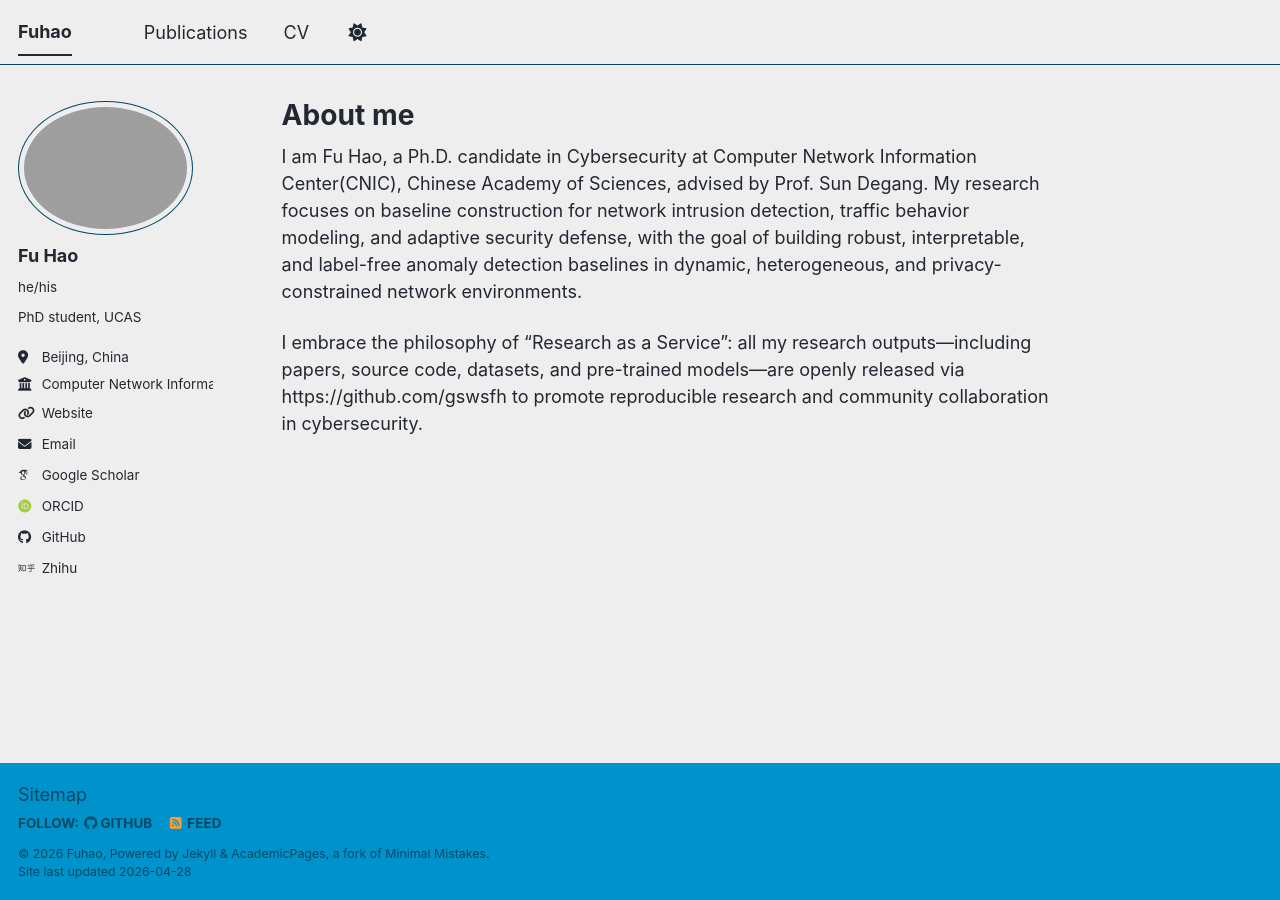
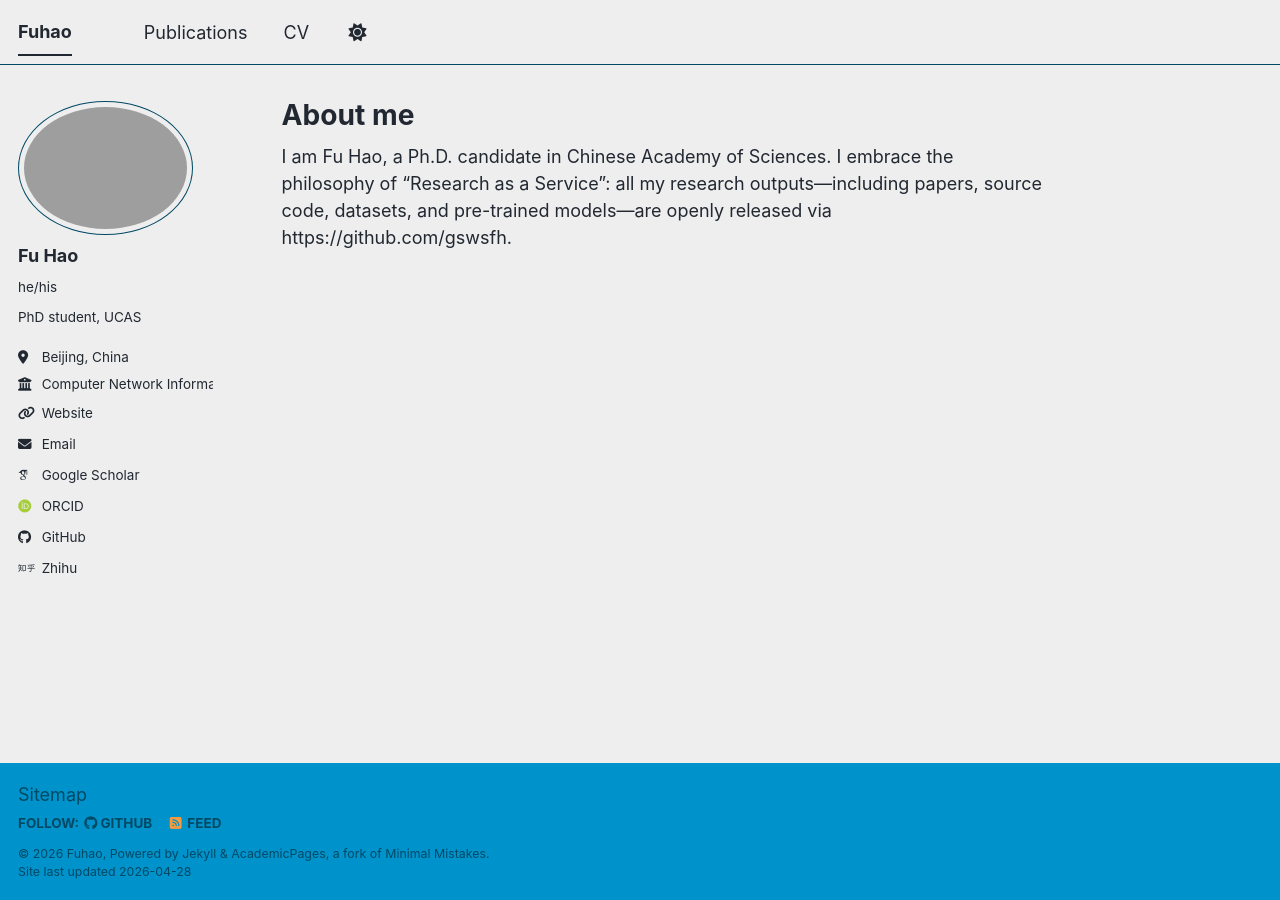
Before and after one commit to gswsfh/gswsfh.github.io, a Jekyll site: the page built from _pages/about.md, in a window 1280 px wide. Built offline with Jekyll 4.4.1, drawn with Linux system fonts in a browser that asks for light colours; some web fonts are replaced; a script bundle is joined from its source files by our own code; library files that are not in the unit come from our copies.

Commit message:
Update about.md

```diff
--- a/_pages/about.md
+++ b/_pages/about.md
@@ -6,6 +6,4 @@ redirect_from:
   - /about/
   - /about.html
 ---
-I am Fu Hao, a Ph.D. candidate in Cybersecurity at Computer Network Information Center(CNIC), Chinese Academy of Sciences, advised by Prof. Sun Degang. My research focuses on baseline construction for network intrusion detection, traffic behavior modeling, and adaptive security defense, with the goal of building robust, interpretable, and label-free anomaly detection baselines in dynamic, heterogeneous, and privacy-constrained network environments.
-
-I embrace the philosophy of "Research as a Service": all my research outputs—including papers, source code, datasets, and pre-trained models—are openly released via https://github.com/gswsfh to promote reproducible research and community collaboration in cybersecurity.
+I am Fu Hao, a Ph.D. candidate in Chinese Academy of Sciences. I embrace the philosophy of "Research as a Service": all my research outputs—including papers, source code, datasets, and pre-trained models—are openly released via https://github.com/gswsfh.
```
